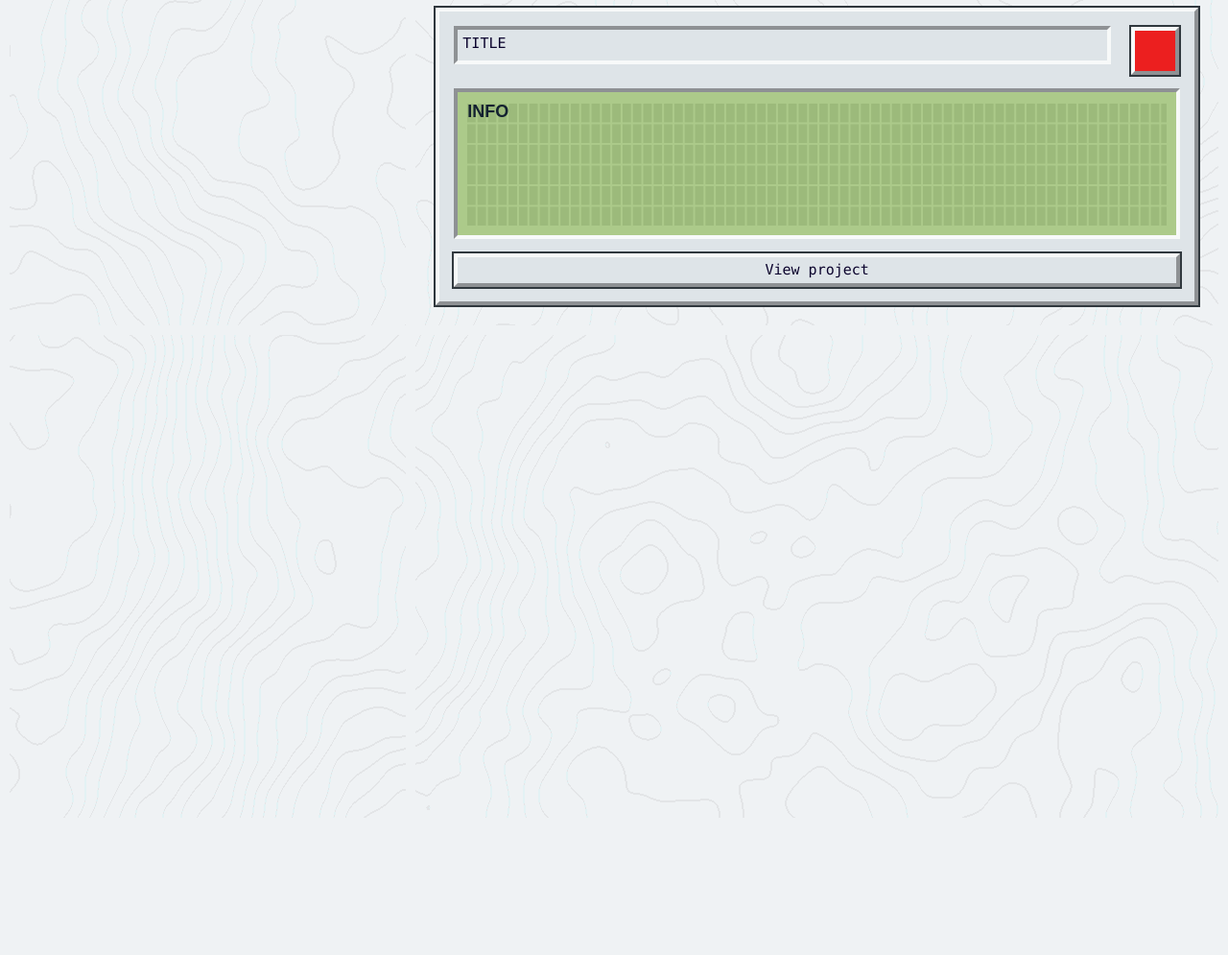
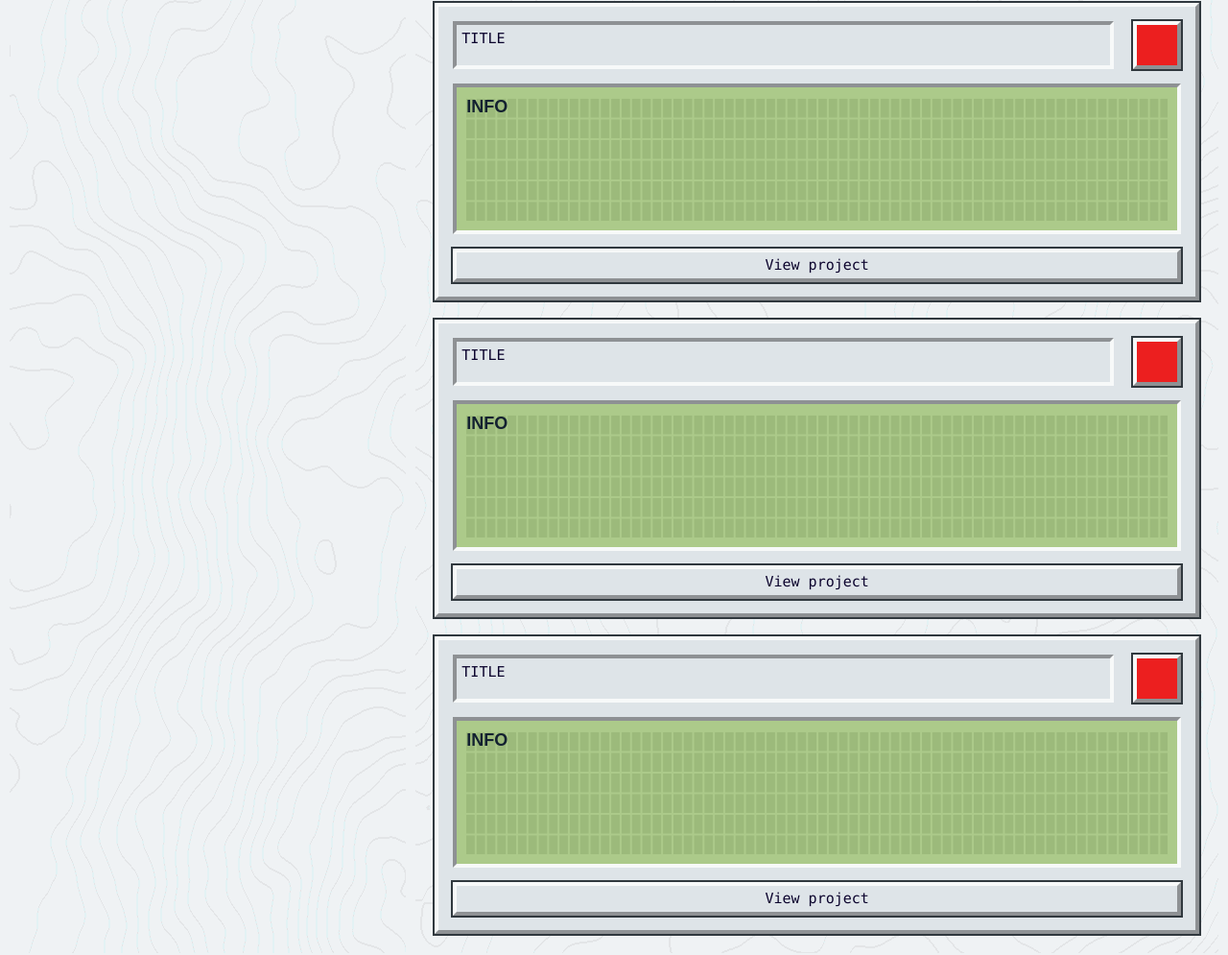
Before and after one commit to lukahuibers/lukahuibers.github.io, a plain HTML site: page projects.html in a window 1280 px wide. Shown: the part 745-1740 px from the top of the page at 96% size. Before the commit the page ends 1607 px from the top, so only its background shows below. Drawn offline with Linux system fonts and the light colour scheme; a web font is replaced by a local one.

Commit message:
Fixes with black outlines.

```diff
--- a/projects.html
+++ b/projects.html
@@ -232,6 +232,44 @@
                         </div>
                     </div>
 
+                    <div class="outset grid-item">
+                        <div class="grid-item-top">
+                            <div class="inset grid-item-title">
+                                TITLE
+                            </div>
+                            <div class="outset grid-item-progress concept"></div>
+                        </div>
+                        <div class="inset grid-item-info-border">
+                            <div class="grid-item-info doto-lcd-font">
+                                INFO
+                            </div>
+                        </div>
+                        <div class="outset base-button project">
+                            <div class="button-text">
+                                View project
+                            </div>
+                        </div>
+                    </div>
+
+                    <div class="outset grid-item">
+                        <div class="grid-item-top">
+                            <div class="inset grid-item-title">
+                                TITLE
+                            </div>
+                            <div class="outset grid-item-progress concept"></div>
+                        </div>
+                        <div class="inset grid-item-info-border">
+                            <div class="grid-item-info doto-lcd-font">
+                                INFO
+                            </div>
+                        </div>
+                        <div class="outset base-button project">
+                            <div class="button-text">
+                                View project
+                            </div>
+                        </div>
+                    </div>
+
                 </div>
             </div>
             <div class="main-grid-item"></div>
--- a/static/styles/index.css
+++ b/static/styles/index.css
@@ -67,17 +67,11 @@ main {
     main {
         display: flex;
         flex-direction: column;
-        /* grid-template: repeat(4, 1fr) / 1fr; */
-    }
-    .main-grid-item {
-        /* height: fit-content; */
     }
 }
 
 .main-grid-item {
     border: 5px solid var(--color-bg);
-    /* border-width: 5px; */
-    /* border-color: var(--color-bg); */
 }
 
 footer {
@@ -118,6 +112,7 @@ header {
 .header-buttons {
     display: flex;
     flex-wrap: wrap;
+    gap: 1px;
 }
 
 .header-buttons-bar-small {
@@ -139,7 +134,6 @@ header {
     border-width: 4px;
     background-color: var(--color-fg);
     outline: 2px solid var(--color-outline);
-    margin: 1px;
     box-sizing: border-box;
 }
 
--- a/static/styles/projects.css
+++ b/static/styles/projects.css
@@ -34,7 +34,7 @@
 }
 
 .grid-item-title {
-    height: 40px;
+    box-sizing: border-box;
     width: 100%;
     border-style: inset;
     padding: 5px;
```
